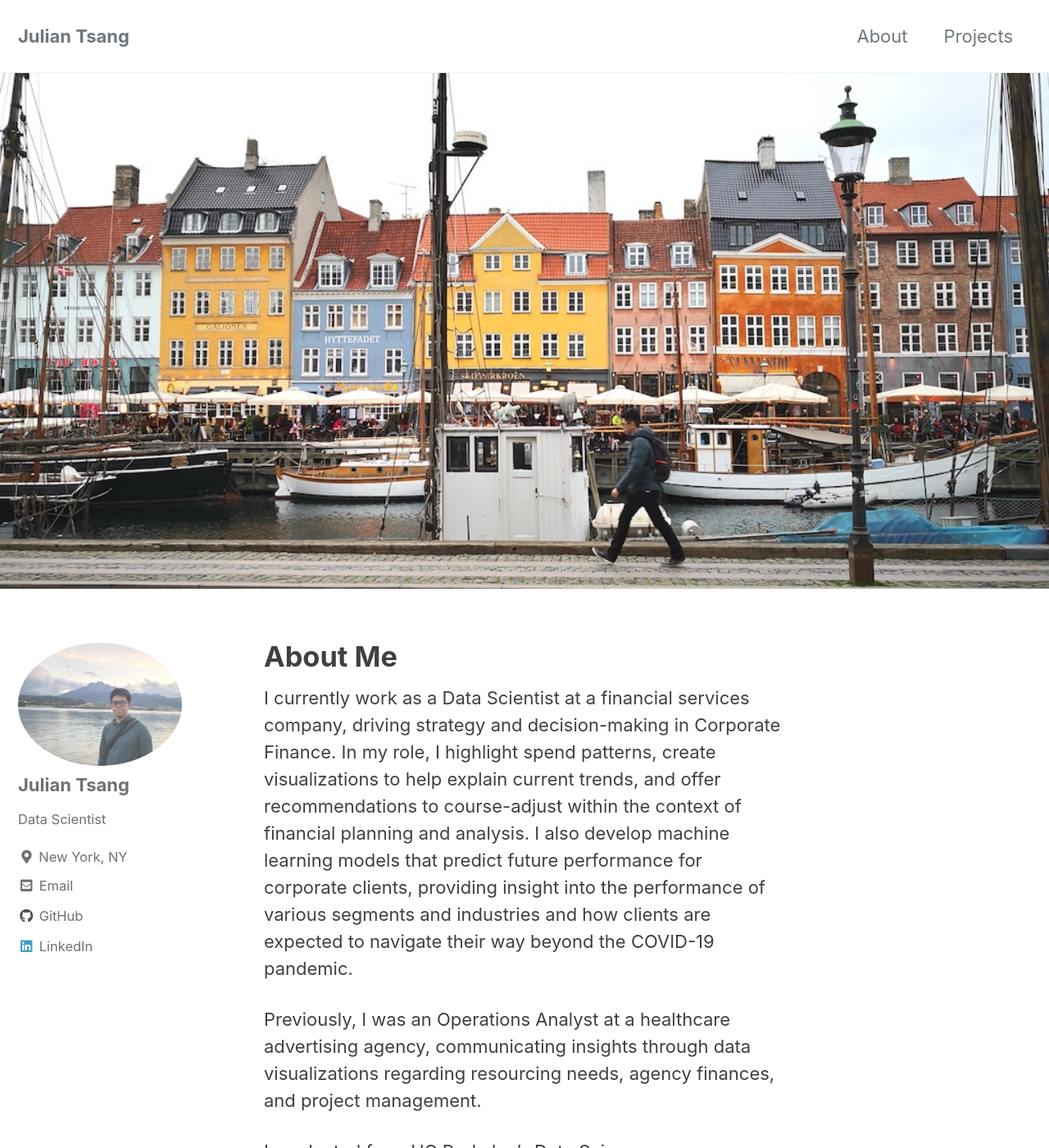
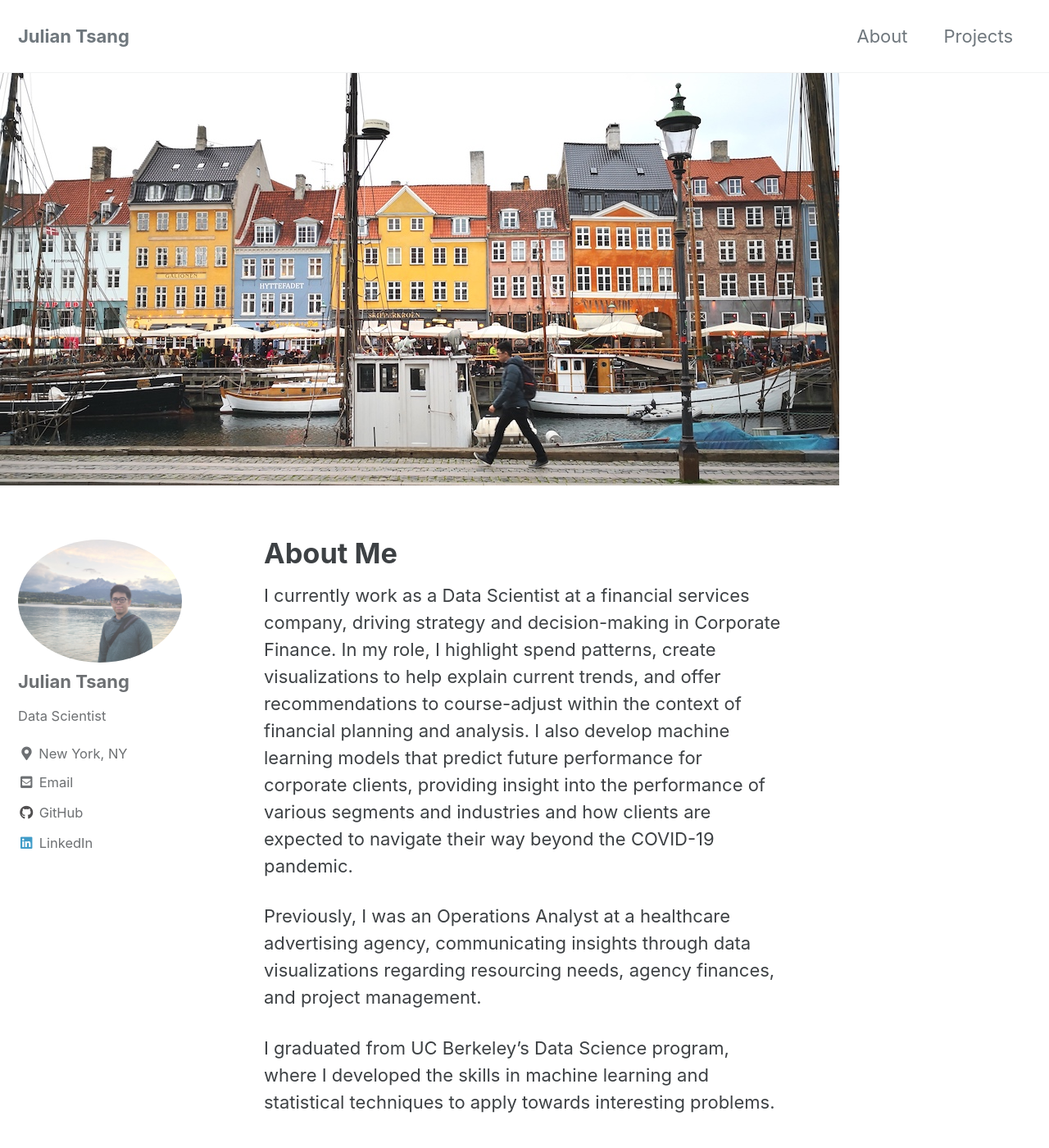
Before and after one commit to juliantsang1/juliantsang1.github.io, a Jekyll site: the page built from _pages/about.md, in a window 1280 px wide and 1400 px high. Shown: the whole window at 82% size. Built offline with Jekyll 4.4.1, drawn with Linux system fonts in a browser that asks for light colours; cached includes are drawn as plain includes.

Commit message:
header sizing

```diff
--- a/_sass/minimal-mistakes/_page.scss
+++ b/_sass/minimal-mistakes/_page.scss
@@ -215,9 +215,10 @@ body {
 }
 
 .page__hero-image {
-  width: 100%;
+  //width: 100%;
   //height: auto;
-  height: 35%;
+  height: 45%;
+  width: auto;
   -ms-interpolation-mode: bicubic;
 }
 
```
